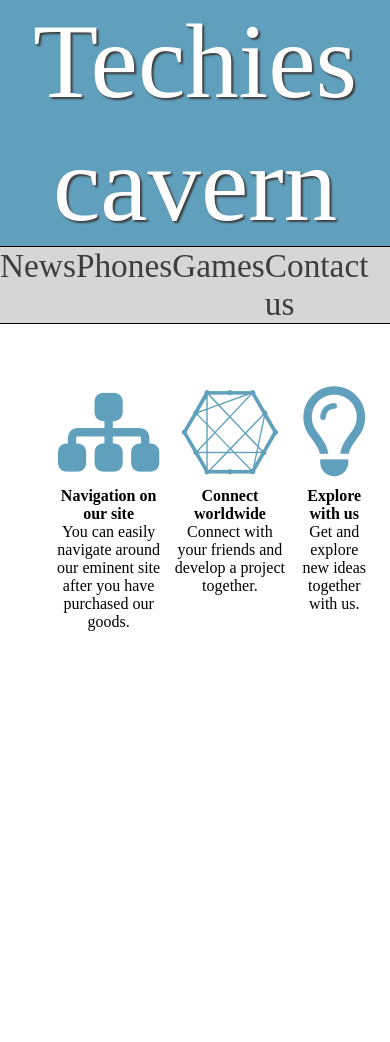
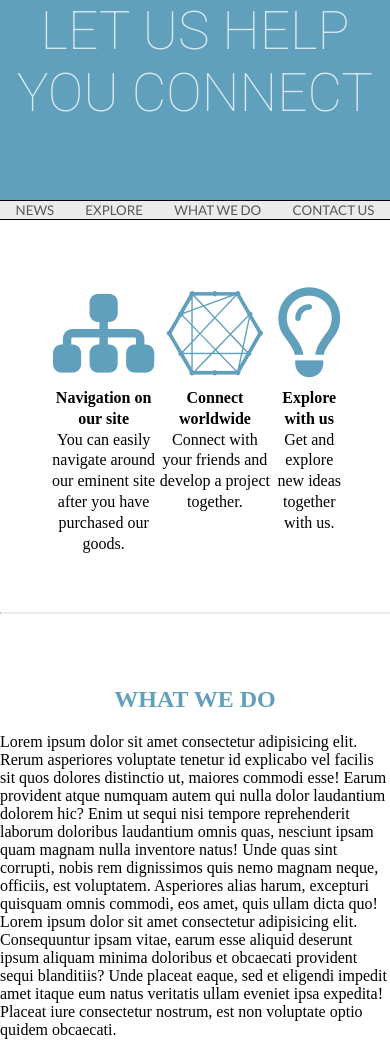
Before and after one commit to johannasjo/tech-site, a plain HTML site: page index.html in a window 390 px wide. Shown: the top 1042 px of the page. Before the commit the page ends 844 px from the top, so only its background shows below. Drawn offline with Linux system fonts and the light colour scheme.

Commit message:
working responsive nav-bar

```diff
--- a/index.html
+++ b/index.html
@@ -9,15 +9,15 @@
   <title>Techies cavern</title>
 </head>
 <header>
-  <h1>Techies cavern</h1>
+  <h1>LET US HELP YOU CONNECT</h1>
 
 </header>
 <nav>
   <ul class="nav-bar">
-    <li><a href="news">News</a></li>
-    <li><a href="phones">Phones</a></li>
-    <li><a href="games">Games</a></li>
-    <li><a href="contact">Contact us</a></li>
+    <li><a href="#news">NEWS</a></li>
+    <li><a href="#explore">EXPLORE</a></li>
+    <li><a href="#do">WHAT WE DO</a></li>
+    <li><a href="#contact">CONTACT US</a></li>
   </ul>
 </nav>
 <body>
@@ -41,6 +41,20 @@
       </section>
     </article>
 
+    <hr></hr>
+
+    <article id="about">
+      <h2>WHAT WE DO</h2>
+      <p>Lorem ipsum dolor sit amet consectetur adipisicing elit. Rerum asperiores voluptate tenetur id explicabo vel facilis sit quos dolores distinctio ut, maiores commodi esse! Earum provident atque numquam autem qui nulla dolor laudantium dolorem hic? Enim ut sequi nisi tempore reprehenderit laborum doloribus laudantium omnis quas, nesciunt ipsam quam magnam nulla inventore natus! Unde quas sint corrupti, nobis rem dignissimos quis nemo magnam neque, officiis, est voluptatem. Asperiores alias harum, excepturi quisquam omnis commodi, eos amet, quis ullam dicta quo!</p>
+      <p>Lorem ipsum dolor sit amet consectetur adipisicing elit. Consequuntur ipsam vitae, earum esse aliquid deserunt ipsum aliquam minima doloribus et obcaecati provident sequi blanditiis? Unde placeat eaque, sed et eligendi impedit amet itaque eum natus veritatis ullam eveniet ipsa expedita! Placeat iure consectetur nostrum, est non voluptate optio quidem obcaecati.</p>
+
+      <h3>WHY WE DO IT</h3>
+      <P>Lorem ipsum dolor sit amet consectetur adipisicing elit. Ea nobis quisquam fugit ratione labore error qui tenetur inventore cupiditate similique dolore expedita veniam itaque aperiam atque, unde fuga nam magni. Hic voluptatum necessitatibus voluptates nostrum veniam tempora atque, sint quas, reiciendis maiores earum! Soluta porro impedit molestias incidunt voluptatibus commodi ipsa iste, amet veritatis molestiae? Cumque at ducimus odio itaque.</P>
+      <p>Lorem ipsum dolor sit amet consectetur, adipisicing elit. Minus explicabo eius id molestias reprehenderit nulla repellendus dolorem, asperiores sapiente minima possimus necessitatibus esse perferendis doloremque, voluptatum accusamus eos! Provident enim laboriosam, molestias deleniti molestiae in quae dolorum ad magni laborum voluptates quisquam ratione reprehenderit aliquam assumenda mollitia! Rem, quasi id!</p>
+
+    </article>
+
+
   </main>
 
 </body>
--- a/stylesheet.css
+++ b/stylesheet.css
@@ -8,19 +8,20 @@
 }
 header {
     background-color: #61A0BD;
+    height: 200px;
 }
 
 header h1 {
-    font-style: 'Lato', sans-serif;
-    font-size: 80pt;
+    font-family: 'Roboto', sans-serif;
+    font-size: 40pt;
     text-align: center;
     color: white;
-    text-shadow: 2px 2px 2px #3D3D3D;
+    opacity: 75%;
     font-weight: 100;
 }
 
 nav {
-    background-color: #D6D6D6;
+    background-color: #EBEBEB;
     border: solid black;
     border-width: 1px 0;
 }
@@ -35,9 +36,11 @@ nav {
 
 .nav-bar a {
     color: #3D3D3D;
-    font-style: 'Lato', sans-serif;
-    font-size: 25pt;
+    opacity: 85%;
+    font-family: 'Lato', sans-serif;
+    font-size: 20pt;
     text-decoration: none;
+    font-weight: 100;
 }
 
 
@@ -62,9 +65,38 @@ body {
 }
 #icon_container section {
     text-align: center;
-    padding: 5px;
+    padding: 10px 0;
+    line-height: 130%;
 }
 
 #icon_container p {
     max-width: 22ch;
 }
+
+body hr {
+    border-top: 1px solid #EBEBEB;
+}
+
+#about h2, h3 {
+    color: #61A0BD;
+    text-align: center;
+    padding-top: 3em;
+    padding-bottom: 20px;
+}
+
+
+
+
+@media only screen and (max-width: 750px) {
+    .nav-bar a {
+        font-size: 12pt;
+
+}
+
+}
+
+@media only screen and (max-width: 449px) {
+    .nav-bar a {
+        font-size: 10pt;
+    }
+}
```
